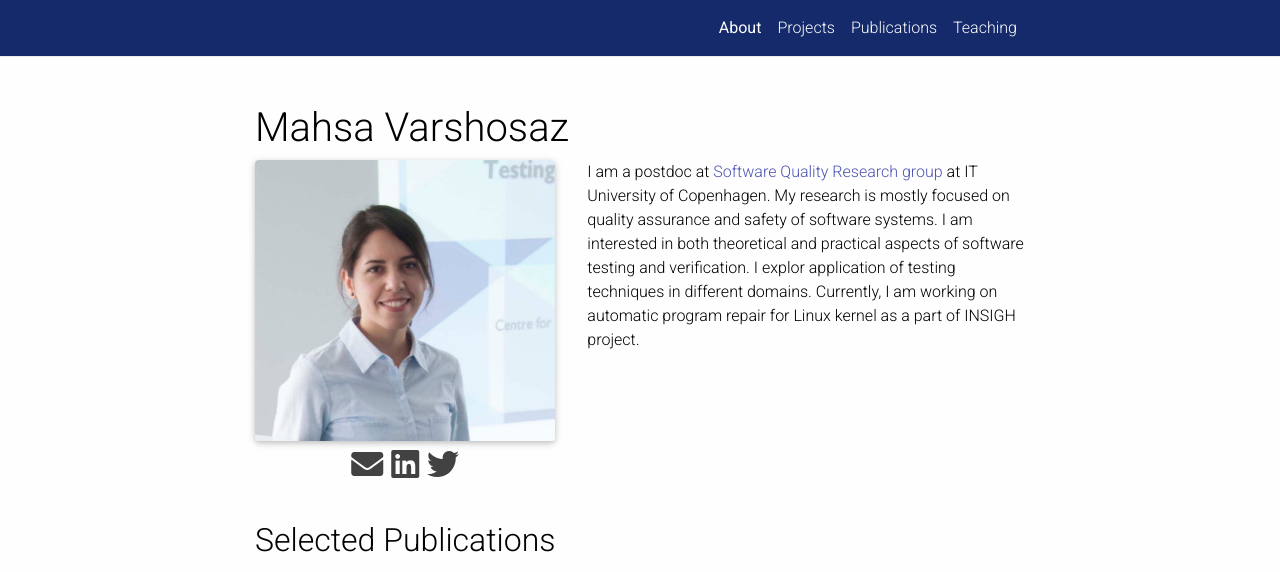
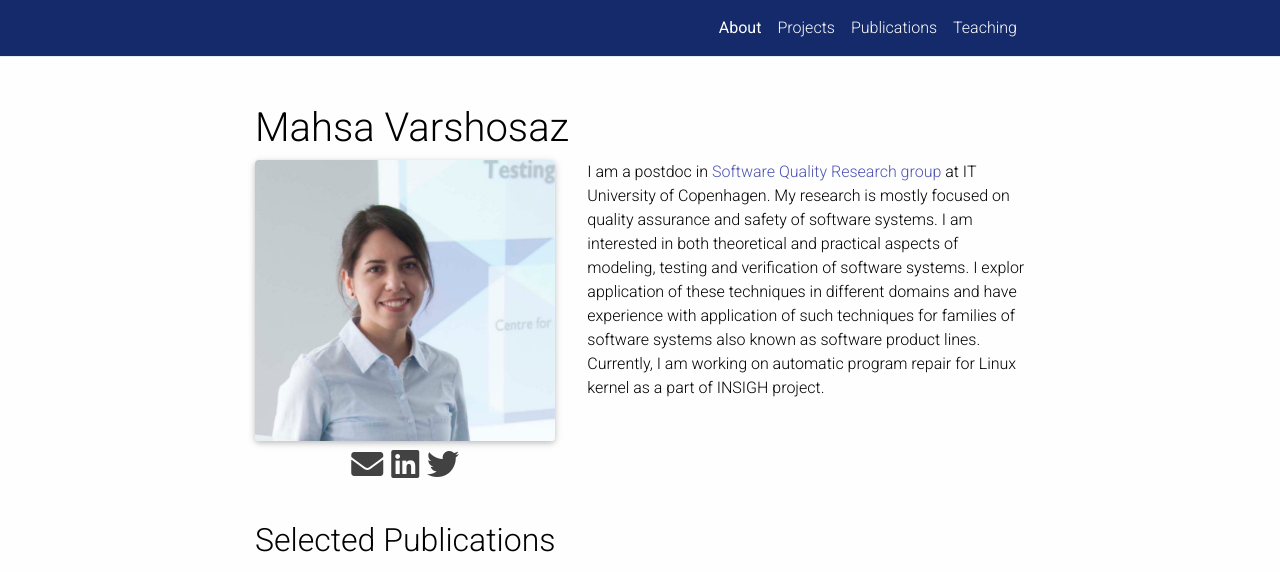
Before and after one commit to MahsaVarsh/MahsaVarsh.github.io, a Jekyll site: the page built from _pages/about.md, in a window 1280 px wide and 900 px high, cut to the strip 0-572 px from the top of the window. Built offline with Jekyll 4.4.1, drawn with Linux system fonts in a browser that asks for light colours; nearby versions of some CDN libraries; a style sheet for code colours, icons or effects is not loaded.

Commit message:
minor change

```diff
--- a/_pages/about.md
+++ b/_pages/about.md
@@ -20,7 +20,7 @@ teaching: true #jgkgjkg
 projects: true
 ---
 
-I am a postdoc at [Software Quality Research group](https://square.itu.dk/){:target="\_blank"} at IT University of Copenhagen. My research is mostly focused on quality assurance and safety of software systems. I am interested in both theoretical and practical aspects of software testing and verification. I explor application of testing techniques in different domains. Currently, I am working on automatic program repair for Linux kernel as a part of INSIGH project.
+I am a postdoc in [Software Quality Research group](https://square.itu.dk/){:target="\_blank"} at IT University of Copenhagen. My research is mostly focused on quality assurance and safety of software systems. I am interested in both theoretical and practical aspects of modeling, testing and verification of software systems. I explor application of these techniques in different domains and have experience with application of such techniques for families of software systems also known as software product lines. Currently, I am working on automatic program repair for Linux kernel as a part of INSIGH project.
 
 
 
```
